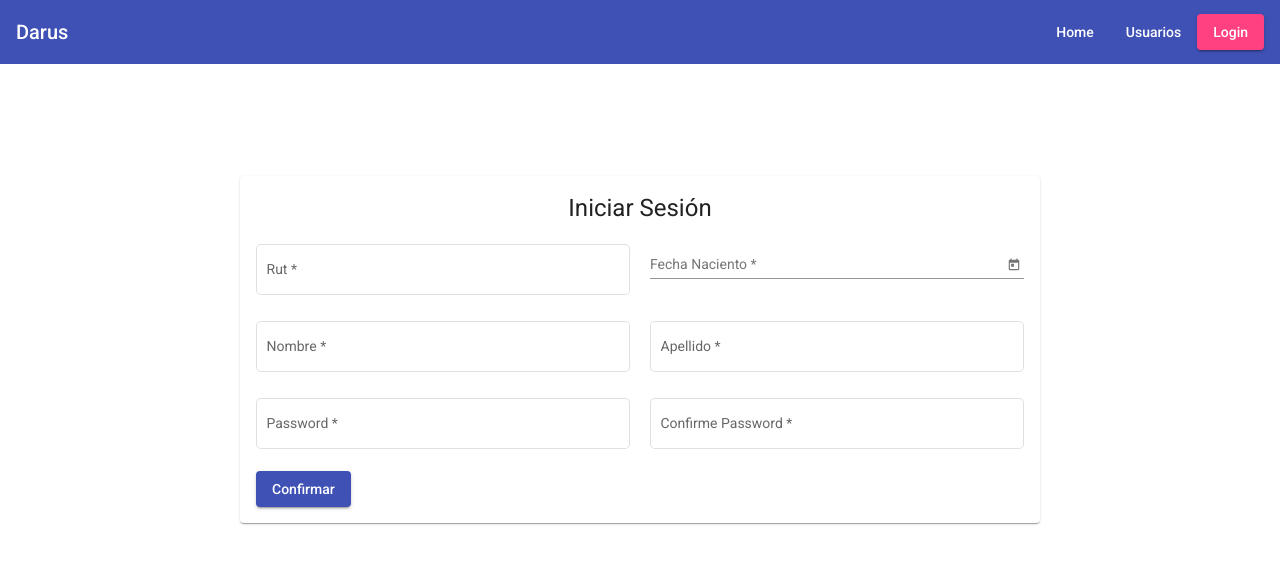
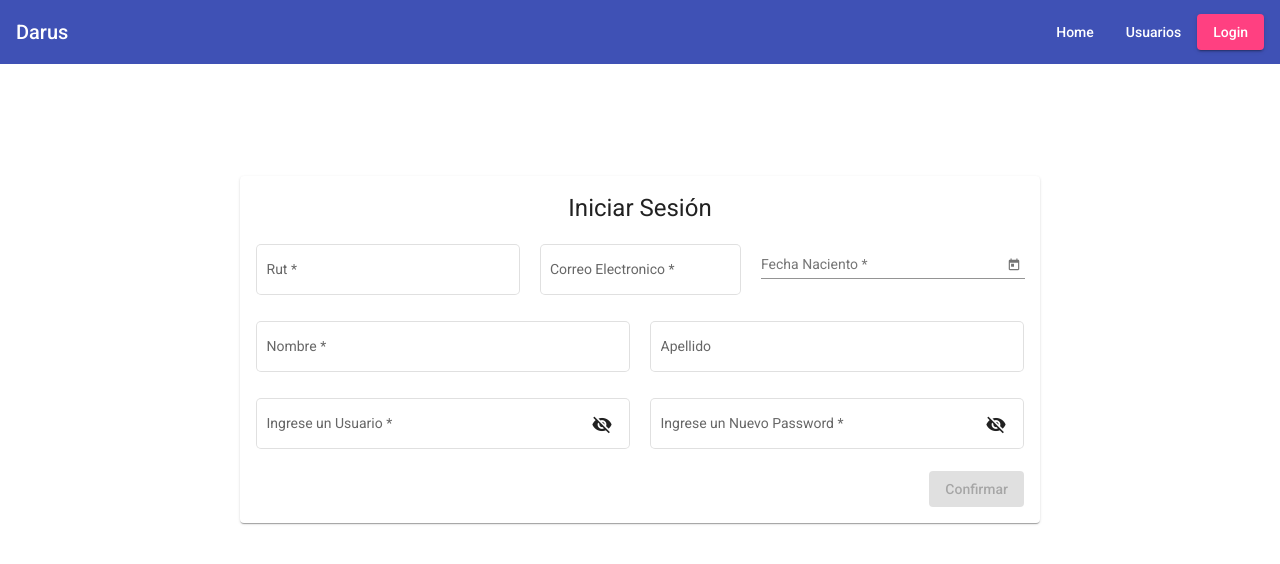
Before and after one commit to SrDarus/angularMaterial, an Angular app: page /usuario/nuevoUsuario in a window 1280 px wide. Shown: the top 564 px of the page. Built offline with nearby package versions, Linux system fonts and the light colour scheme; no server answers.

Commit message:
validacion formulario nuevo usuario incompleta

```diff
--- a/src/app/components/login/nuevo-usuario/nuevo-usuario.component.html
+++ b/src/app/components/login/nuevo-usuario/nuevo-usuario.component.html
@@ -2,23 +2,32 @@
     <div class="text-center">
         <h1>Iniciar Sesión</h1>
     </div>
-    <form [formGroup]="formNuevoUsuario">
+    <form [formGroup]="formNuevoUsuario" (ngSubmit)="registrarUsuario()">
         <div fxLayout="row" fxLayout.sm="column" fxLayout.xs="column" fxLayoutGap="20px" fxLayoutGap.xs="10px">
             <mat-form-field fxFlex appearance="outline" fxFlex="1 1 50%">
                 <mat-label>Rut</mat-label>
                 <input matInput formControlName="rut">
+                <mat-error *ngIf="formNuevoUsuario.controls.email.invalid">{{getErrorMessage('rut')}}</mat-error>
+            </mat-form-field>
+            <mat-form-field appearance="outline">
+                <mat-label>Correo Electronico</mat-label>
+                <input matInput placeholder="email@example.com" formControlName="email">
+                <mat-error *ngIf="formNuevoUsuario.controls.email.invalid">{{getErrorMessage('email')}}</mat-error>
             </mat-form-field>
             <mat-form-field fxFlex="1 1 50%">
                 <mat-label>Fecha Naciento</mat-label>
                 <input matInput [matDatepicker]="picker" formControlName="fechaNacimiento">
                 <mat-datepicker-toggle matSuffix [for]="picker"></mat-datepicker-toggle>
                 <mat-datepicker #picker></mat-datepicker>
+                <mat-error *ngIf="formNuevoUsuario.controls.email.invalid">{{getErrorMessage('fechaNacimiento')}}
+                </mat-error>
             </mat-form-field>
         </div>
         <div fxLayout="row" fxLayout.sm="column" fxLayout.xs="column" fxLayoutGap="20px" fxLayoutGap.xs="10px">
             <mat-form-field fxFlex appearance="outline">
                 <mat-label>Nombre</mat-label>
                 <input matInput formControlName="nombre">
+                <mat-error *ngIf="formNuevoUsuario.controls.email.invalid">{{getErrorMessage('nombre')}}</mat-error>
             </mat-form-field>
 
             <mat-form-field fxFlex appearance="outline">
@@ -29,16 +38,27 @@
 
         <div fxLayout="row" fxLayout.sm="column" fxLayout.xs="column" fxLayoutGap="20px" fxLayoutGap.xs="10px">
             <mat-form-field fxFlex appearance="outline">
-                <mat-label>Password</mat-label>
-                <input type="password" matInput formControlName="password">
+                <mat-label>Ingrese un Usuario</mat-label>
+                <input matInput [type]="hide ? 'password' : 'text'" formControlName="password">
+                <button mat-icon-button matSuffix (click)="hide = !hide" [attr.aria-label]="'Hide password'"
+                    [attr.aria-pressed]="hide">
+                    <mat-icon>{{hide ? 'visibility_off' : 'visibility'}}</mat-icon>
+                </button>
+                <mat-error *ngIf="formNuevoUsuario.controls.email.invalid">{{getErrorMessage('password')}}</mat-error>
             </mat-form-field>
             <mat-form-field fxFlex appearance="outline">
-                <mat-label>Confirme Password</mat-label>
-                <input type="password" matInput formControlName="password2">
+                <mat-label>Ingrese un Nuevo Password</mat-label>
+                <input matInput [type]="hide ? 'password' : 'text'" formControlName="newPassword">
+                <button mat-icon-button matSuffix (click)="hide = !hide" [attr.aria-label]="'Hide password'"
+                    [attr.aria-pressed]="hide">
+                    <mat-icon>{{hide ? 'visibility_off' : 'visibility'}}</mat-icon>
+                </button>
+                <mat-error *ngIf="formNuevoUsuario.controls.email.invalid">{{getErrorMessage('newPasword')}}
+                </mat-error>
             </mat-form-field>
         </div>
-        <div fxLayout="row" fxLayout.sm="column" fxLayout.xs="column" fxLayoutGap="20px" fxLayoutGap.xs="10px">
-            <button mat-raised-button color="primary">
+        <div fxLayout="row" fxLayout.sm="column" fxLayout.xs="column" fxLayoutGap="30px" fxLayoutGap.xs="10px" fxLayoutAlign="end">
+            <button mat-raised-button color="primary" [disabled]="!formNuevoUsuario.valid">
                 Confirmar
             </button>
         </div>
--- a/src/app/components/login/nuevo-usuario/nuevo-usuario.component.ts
+++ b/src/app/components/login/nuevo-usuario/nuevo-usuario.component.ts
@@ -12,30 +12,51 @@ export class NuevoUsuarioComponent implements OnInit {
 
   formNuevoUsuario: FormGroup
   usuario: Usuario
-  edades: Array<number> = []
-  constructor() { }
+  hide = true;
+
+  constructor(
+    private usuarioService: UsuarioService
+  ) { }
 
   ngOnInit(): void {
     this.formNuevoUsuario = new FormGroup({
       rut: new FormControl('', Validators.required),
+      email: new FormControl('', [Validators.email, Validators.required]),
       nombre: new FormControl('', Validators.required),
-      apellido: new FormControl('', Validators.required),
+      apellido: new FormControl(''),
       fechaNacimiento: new FormControl('', Validators.required),
       password: new FormControl('', Validators.required),
-      password2: new FormControl('', Validators.required)
+      newPassword: new FormControl('', Validators.required)
     });
+    this.obtenerUsuario()
   }
 
-  crearNuevoUsuario() {
-    [{
-      "rut": "104444199",
-      "nombre": "margarita",
-      "fechaNacimiento": "2020-04-29T04:00:00.000+0000",
-      "usuario": "magi",
-      "password": "Caradej1",
-      "fecha": "2020-04-29",
-      "perfil": 2
-    }];
+  registrarUsuario() {
+    console.log('nuevo usuario', this.formNuevoUsuario)
+    let jsonUsuario = {
+
+    }
+    this.usuarioService.registrarUsuario(jsonUsuario).subscribe((result:any) => {
+      if(result.status===200){
+        alert(1)
+      }
+    })
+  }
+
+  obtenerUsuario(){
+    this.usuarioService.obtenerUsuarios().subscribe((result:any) => {
+      console.log('result', result)
+      if(result.status===200){
+        alert(1)
+      }
+    })
+  }
+
+  getErrorMessage(value) {
+    if (this.formNuevoUsuario.controls.email.hasError('required')) {
+      return 'El campo '+value+' es OBLIGATORIO' ;
+    }
+    return this.formNuevoUsuario.controls['email'].hasError('email') ? 'El correo electronico no es valido' : '';
   }
 
 }
--- /dev/null
+++ b/src/app/services/result.ts
@@ -0,0 +1,5 @@
+export interface Result {
+    status: number,
+    message: string,
+    object: any
+}
--- a/src/app/services/usuario.service.ts
+++ b/src/app/services/usuario.service.ts
@@ -3,6 +3,7 @@ import { HttpClient, HttpHeaders } from '@angular/common/http';
 import { Observable, throwError } from 'rxjs';
 import { retry, catchError } from 'rxjs/operators';
 import { Bug } from './bug';
+import { Result } from './result'
 
 @Injectable({
   providedIn: 'root'
@@ -11,7 +12,7 @@ export class UsuarioService {
 
 
   // Base url
-  baseurl = 'http://localhost:8080';
+  baseurl = 'http://localhost:8080/api';
 
   constructor(private http: HttpClient) { }
 
@@ -22,61 +23,21 @@ export class UsuarioService {
     })
   }
 
-  // POST
-  CreateBug(data): Observable<Bug> {
-    return this.http.post<Bug>(this.baseurl + '/bugtracking/', JSON.stringify(data), this.httpOptions)
-    .pipe(
-      catchError(this.errorHandl)
-    )
+  // GET
+  obtenerUsuarios(): Observable<Result> {
+    return this.http.get<Result>(this.baseurl + '/usuario/obtenerUsuarios', this.httpOptions)
+      .pipe(
+        retry(1),
+        //catchError(this.errorHandl)
+      )
   }
 
-  // GET
-  GetIssue(id): Observable<Bug> {
-    return this.http.get<Bug>(this.baseurl + '/bugtracking/' + id)
-    .pipe(
-      retry(1),
-      catchError(this.errorHandl)
-    )
+  // POST
+  registrarUsuario(data): Observable<Bug> {
+    return this.http.post<Bug>(this.baseurl + '/bugtracking/', JSON.stringify(data), this.httpOptions)
+      .pipe(
+        //catchError(this.errorHandl)
+      )
   }
 
-  // GET
-  GetIssues(): Observable<Bug> {
-    return this.http.get<Bug>(this.baseurl + '/bugtracking/')
-    .pipe(
-      retry(1),
-      catchError(this.errorHandl)
-    )
-  }
-
-  // PUT
-  UpdateBug(id, data): Observable<Bug> {
-    return this.http.put<Bug>(this.baseurl + '/bugtracking/' + id, JSON.stringify(data), this.httpOptions)
-    .pipe(
-      retry(1),
-      catchError(this.errorHandl)
-    )
-  }
-
-  // DELETE
-  DeleteBug(id){
-    return this.http.delete<Bug>(this.baseurl + '/bugtracking/' + id, this.httpOptions)
-    .pipe(
-      retry(1),
-      catchError(this.errorHandl)
-    )
-  }
-
-  // Error handling
-  errorHandl(error) {
-     let errorMessage = '';
-     if(error.error instanceof ErrorEvent) {
-       // Get client-side error
-       errorMessage = error.error.message;
-     } else {
-       // Get server-side error
-       errorMessage = `Error Code: ${error.status}\nMessage: ${error.message}`;
-     }
-     console.log(errorMessage);
-     return throwError(errorMessage);
-  }
 }
```
Also changed, not shown: src/app/services/template.service.ts (added, +82 -0 lines), 1 other file (tests, documents, lock files or other folders).
